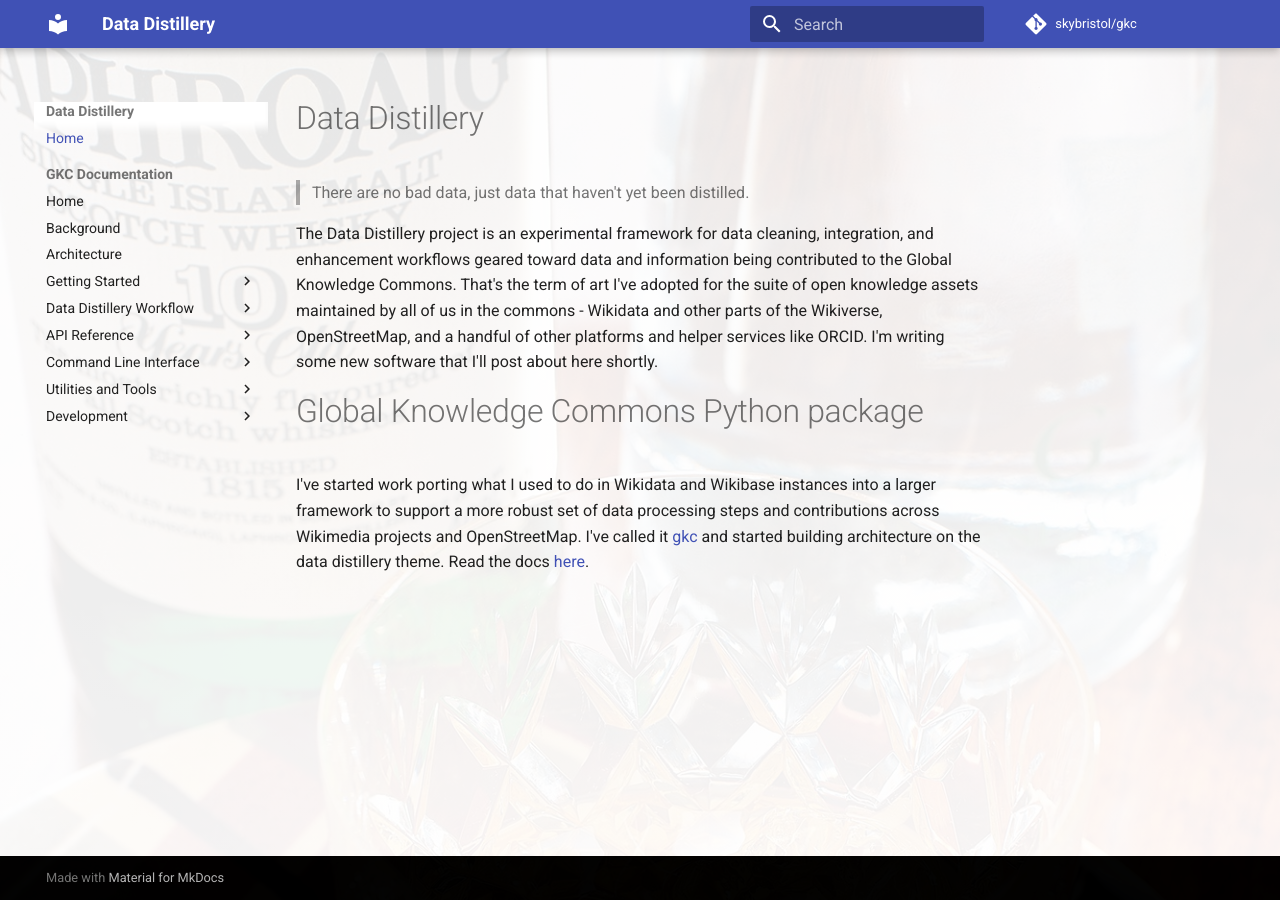
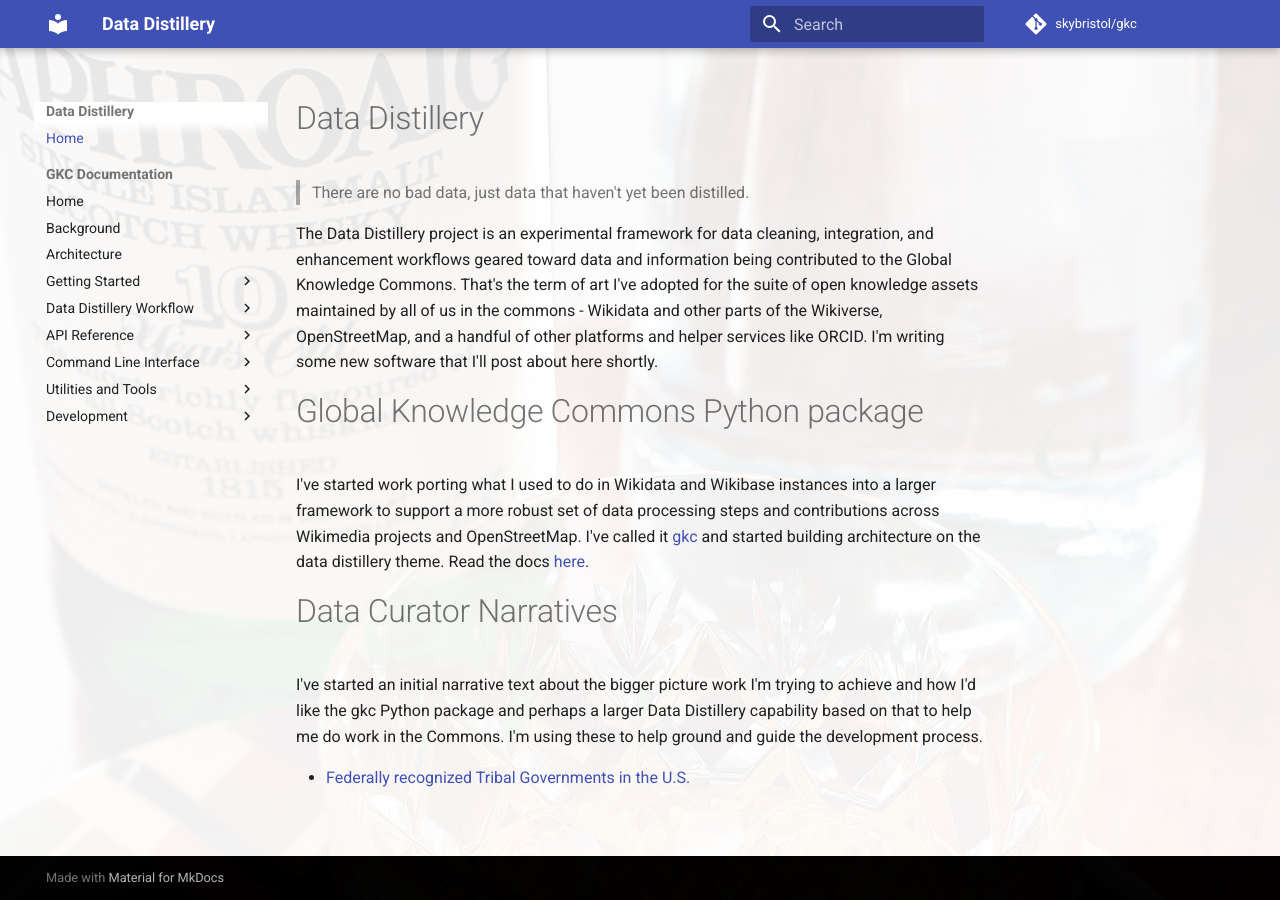
Before and after one commit to skybristol/gkc, an MkDocs documentation site: the page built from docs/index.md, in a window 1280 px wide. Built offline with MkDocs 1.6.1 and Material for MkDocs 9.7.7, drawn with Linux system fonts in a browser that asks for light colours; comment, search, counter and statistics services are not loaded; some of the changed lines change nothing that is shown.

Commit message:
Created an initial user story/narrative to help guide development of more detailed engineering tasks

````diff
--- a/docs/index.md
+++ b/docs/index.md
@@ -7,3 +7,9 @@
 # Global Knowledge Commons Python package
 
 I've started work porting what I used to do in Wikidata and Wikibase instances into a larger framework to support a more robust set of data processing steps and contributions across Wikimedia projects and OpenStreetMap. I've called it [gkc](https://github.com/skybristol/gkc) and started building architecture on the data distillery theme. Read the docs [here](gkc/index.md).
+
+# Data Curator Narratives
+
+I've started an initial narrative text about the bigger picture work I'm trying to achieve and how I'd like the gkc Python package and perhaps a larger Data Distillery capability based on that to help me do work in the Commons. I'm using these to help ground and guide the development process.
+
+* [Federally recognized Tribal Governments in the U.S. ](tribes.md)
--- /dev/null
+++ b/docs/tribes.md
@@ -0,0 +1,72 @@
+# Filling in lots of blanks
+
+The following is a data development narrative for the Global Knowledge Commons and the Data Distillery capability we are building here. It focuses on the work of bringing overall content in the Commons up to date on the federally recognized Tribal Governments in the U.S.
+
+## Background
+
+I finally finished up my work the other day getting the last of the missing Alaska Native Tribes that are recognized by the U.S. federal government into Wikidata. I had to finally make a call that we needed entities representing official tribal governments even in those cases where a village name showed up in Wikidata via processing of U.S. Census data.
+
+This means we now have 575 total items in Wikidata classified as [federally recognized Native American tribes in the United States](https://www.wikidata.org/wiki/Q7840353) with the recent addition of the [Lumbee Tribe of North Carolina](https://www.wikidata.org/wiki/Q113715714).
+
+```sparql
+SELECT ?tribe ?tribeLabel ?native_label ?url
+?officeHeldByHeadOfGovernmentLabel ?officeHeldByHeadOfStateLabel
+?hqLocationLabel
+WHERE {
+  ?tribe wdt:P31 wd:Q7840353 .
+  OPTIONAL {
+    ?tribe wdt:P1705 ?nativeLabel .
+  }
+  OPTIONAL {
+    ?tribe wdt:P856 ?url .
+  }
+  OPTIONAL {
+    ?tribe wdt:P1313 ?officeHeldByHeadOfGovernment .
+  }
+  OPTIONAL {
+    ?tribe wdt:P1906 ?officeHeldByHeadOfGovernment .
+  }
+  OPTIONAL {
+    ?tribe wdt:P159 ?hqLocation .
+  }
+  SERVICE wikibase:label { bd:serviceParam wikibase:language "en". }
+}
+```
+
+Now the challenge is digging into filling in the rest of the blanks in the still developing [Entity Schema for U.S. tribes](https://www.wikidata.org/wiki/EntitySchema:E502).
+
+## What's important?
+
+I included the query that I did above, because it highlights some of the major attributes I am working to fill in this work that is geared very much toward bolstering and explaining Tribal sovereighnty. Tribes fill a unique niche in U.S. politics, as sovereign nation states within the boundaries of the Unites States. Tribal sovereignty has been upheld time and time again as U.S. courts, all the way to the Supreme Court, recognizes that tribes existed as cohesive governmental/political entities well before the invention of the United States. We don't always win, but when the law is followed, we do.
+
+By designing the schema for these tribal governments on a similar footing with other sovereign states, we can hopefully help to fill in some really important gaps in the U.S. education system that constantly has tribal leaders today having to provide basic education to government officialsa and politicians in other governments (Federal, State, local). For tribal citizens, there is often a whole lot going on in tribal politics. This may be especially true in larger tribes with many government services at stake, but even small villages with a couple dozen citizens are sovereign states deserving of an equal footing within the Global Knowledge Commons.
+
+## Current state
+
+Right now, if you run the query above (or go look at the [results](https://w.wiki/H$8j), you'll see a whole lot of missing values on these few basic fields. Starting right at the beginning, very few official web sites for tribal governments have been sussed out and recorded in Wikidata. Once we have those, though, we can usually track down things like whether the tribe refers to their head of government as Principle Chief, Council President, or any number of other titles. We have to create an item for the office, and then we can start building in logically flowing links like the person who holds that office now or past office holders who perhaps should also be recorded.
+
+The most comprehensive source maintained anywhere for tribal leaders is the Bureau of Indian Affairs' "Tribal Leaders Directory" that has been maintained for many years. However, this information is often horribly out of date for smaller tribes (who sometimes don't give two shits about the BIA), and it is completely lacking in any kind of context like the title of the office itself. The existence of the office(s) held by head of government/state, and represented legitimately in the digital realm, are arguably a hell of a lot more important from a tribal sovereignty standpoint than the current office holder.
+
+## How to go about it
+
+This is the kind of case where having a form tuned to aid in developing this concept makes good sense. While I could also build a simple spreadsheet, spend time filling it out, and then run a batch process, it's also kind of nice to just sit down and work on one particular line of thinking and research when I can, get data on board, and make incremental progress.
+
+Another similar case will be filling out headquarters locations. That one would be interesting in that we will be populating a claim/qualifiers/references in Wikidata but also getting these locations laid out in Open Street Maps, so it scratches the "distributing information to multiple parts of the Commons" itch.
+
+In reality, a data curator is likely to encounter and need to work on several different pieces of information at the same time that need to be organized and distributed out across platforms. I might first track down a web site, meaning I need to put an official URL statement on the item representing the tribe/tribal government and state something about how I found it in a reference. From the website, I'll hopefully get a headquarters address that I can go check on a map. That's going to get me a geospatial coordinate that can find its way into both Wikidata and OSM. I'll hopefull track down information about the government, how they are organized, and who's involved.
+
+From this exploration, I'm going to be developing lots of facts, some of which will require me to instantiate entire new items. There are lots of ways to accomplish this, but some type of fill-in-the-right-blanks form and have some software do the rest is what we're working to build in the gkc package. I'm also going to have just about everything I need to not only build structured data in Wikidata/OSM, but organize the appropriate bits of that into Wikipedia templates and do some writing on Wikipedia articles.
+
+## How the gkc package can support this work
+
+I initially worked up a Python notebook exploring the use of Pydantic as a admittedly Python-specific framework for encoding more of the useful details about what relatively complex data, bound for multiple systems and parts of systems should look like. We developed the idea of multi-profile framework, built within the metaphor-derived context of a Spirit Safe that will help validate and coerce data into the shapes we need across platforms.
+
+The central figure in the "Profile Pantheon" is the GKC Entity Profile. These are the types of things that should really all have published Entity Schemas in the Wikidata ecosystem, and we may well get more of those filled out. However, ShEx falls short on a number of fronts and is not yet (and likely not to become) a full part of making Wikidata do what it does. Both a tribal government in the U.S. and an office held by head of government should be encoded into GKC Entity Profiles.
+
+We also are developing the idea of Modulation Profiles, one or more of which go along with an Entity Profile. They spell out what exactly can be modulated (input, created, edited, etc.) for entities. As we can see in this use case, a Modulation Profile may also need to contain elements associated with more than one entity with content distributed across multiple platforms.
+
+Mash Bills and Barrel Profiles form the other two ends of the input/output spectrum. Mash Bills describe, also with Pydantic modeling, what comes from a given data source like a spreadsheet or an API. Barrel Profiles specify exactly what the data need to look like that are getting barrelled and shipped to Wikidata, Wikimedia Commons, OSM, Wikipedia templates, etc.
+
+In the Python notebook, we sketched out one specific example of a mult-part profile. The entity we used was a U.S. Federal Register notice, prompted by my need to create an item representing the latest 2026 listing in order to use it as a reference for re-classing the Lumbee a federally recognized tribe. We had the basics of an Entity Profile, a Modulation Profile, and a Barrel Profile all in one place. We added some code that used the details in these to generate an input form using ipywidgets. This followed some previous work where we supported a similar workflow using a command line and answering prompts.
+
+We're now at the point where we need to formalize this notional architecture to build out the parts of the Spirit Safe that will house, manage, and provision the profiles. We think we'll move that to its own Python package and repository within the Data Distillery ecosystem, but we'll start within the gkc package itself to prove things out.
````
